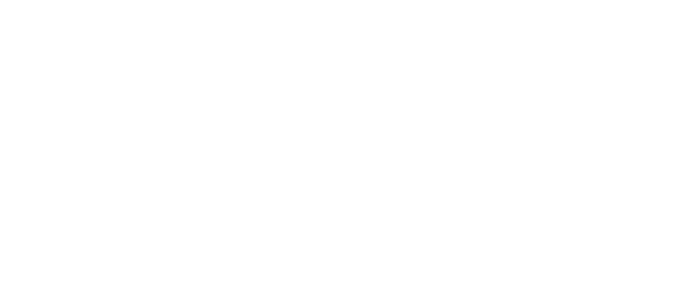
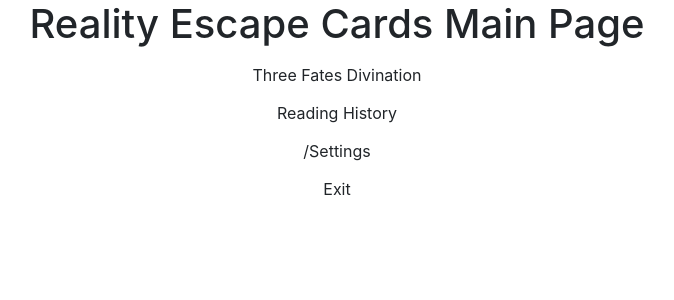
Before and after one commit to 220808-Java-React-Enterprise/ScapeGoats-P2-FrontEnd, a React (Create React App) app in the folder react-tarot/: page /MainPage in a window 1280 px wide. Before the commit this address had no page. Shown: the top 300 px of the page, without its empty margins (303-977 px from the left). Built offline with nearby package versions, Linux system fonts and the light colour scheme.

Commit message:
added link tags to route LandingPage to Login/Signup and a return Link to LandingPage. Also added link tags to MainPage to each of its components

```diff
--- a/react-tarot/src/App.tsx
+++ b/react-tarot/src/App.tsx
@@ -1,13 +1,18 @@
 import React from 'react';
 import logo from './logo.svg';
 import './App.css';
+import {BrowserRouter,Routes,Route} from "react-router-dom";
+
 import Header from './Components/Header';
 import Button from './Components/Button';
-import {BrowserRouter,Routes,Route} from "react-router-dom";
+
+
 import { LandingPage } from './Components/LandingPage';
 import CategoryPannel from './Components/Categories';
 import Signup from './Components/Signup';
 import ThreeFates from './Components/ThreeFates';
+import MainPage from './Components/MainPage';
+import Login from './Components/Login';
 
 function App() {
   return (
@@ -20,6 +25,8 @@ function App() {
       <Route path="/signup" element={<Signup/>}></Route>
       <Route path="/categ" element={<CategoryPannel/>}></Route>
       <Route path="/draw" element={<ThreeFates/>}></Route>
+      <Route path="/MainPage" element={<MainPage/>}></Route>
+      <Route path="/Login" element={<Login/>}></Route>
 
      </Routes>
      </BrowserRouter>
--- a/react-tarot/src/Components/MainPage.tsx
+++ b/react-tarot/src/Components/MainPage.tsx
@@ -1,4 +1,5 @@
 import React from 'react'
+import { Link } from 'react-router-dom'
 import Button from './Button'
 import Header from './Header'
 
@@ -6,13 +7,20 @@ const MainPage = () => {
   return (
     <div>
         <Header title="Reality Escape Cards Main Page" />
+        <Link to="/ThreeFates">
         <Button text="Three Fates Divination" />
+        </Link>
         <br></br>
+        <Link to="/ReadingHistory">
         <Button text="Reading History" />
+        </Link>
         <br></br>
-        <Button text="Settings" />
+        <Button text="/Settings" />
         <br></br>
+        <Link to="/LandingPage">
         <Button text="Exit" />
+        </Link>
+
 
 
 
--- a/react-tarot/src/Components/Signup.tsx
+++ b/react-tarot/src/Components/Signup.tsx
@@ -1,7 +1,8 @@
 import {useEffect} from "react";
 import { useState } from "react";
-import { useNavigation } from "react-router-dom";
+import { Link, useNavigation } from "react-router-dom";
 import InnerAxios from "../Utils/Config/InnerAxios";
+import Button from "./Button";
 
 
 
@@ -84,6 +85,9 @@ const Signup = () => {
                     </div>
                 </form>
            </div>
+<Link to="/">
+<Button text="Back"/>
+</Link>
 
 
         </div>
--- a/react-tarot/src/components/LandingPage.tsx
+++ b/react-tarot/src/components/LandingPage.tsx
@@ -1,6 +1,10 @@
 import React from 'react'
 import Button from './Button'
 import Header from './Header'
+import Login from './Login'
+import { Link, useInRouterContext, useNavigate } from 'react-router-dom';
+
+
 
 
 export const LandingPage = () => {
@@ -8,11 +12,14 @@ export const LandingPage = () => {
     <div>
 
 <Header />
+<Link to="/Login">
+<Button text="Login!" onclick="routeToLogin()" />
+</Link>
 
-<Button text="Login!"/>
 <br></br>
+<Link to="/Signup">
  <Button text="Signup!"/>
-
+</Link>
     </div>
   )
 }
```
Also changed, not shown: react-tarot/src/Components/ReadingHistory.tsx (added, +14 -0 lines).
